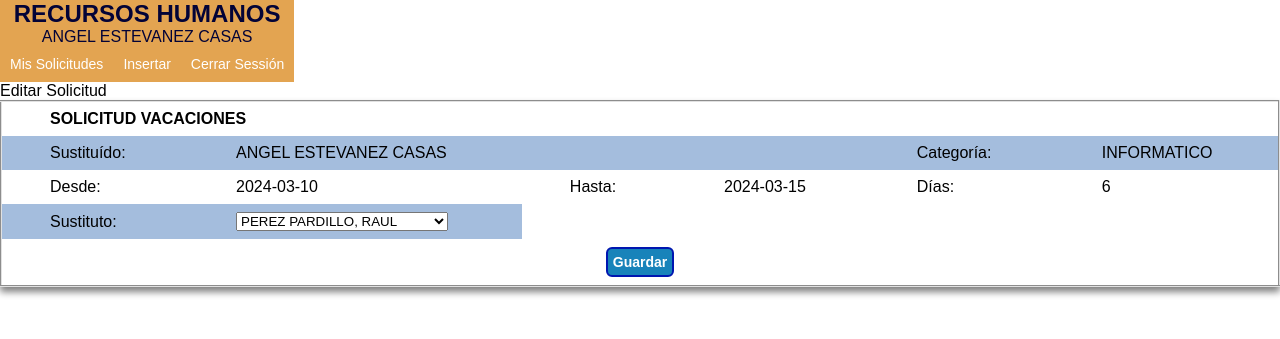
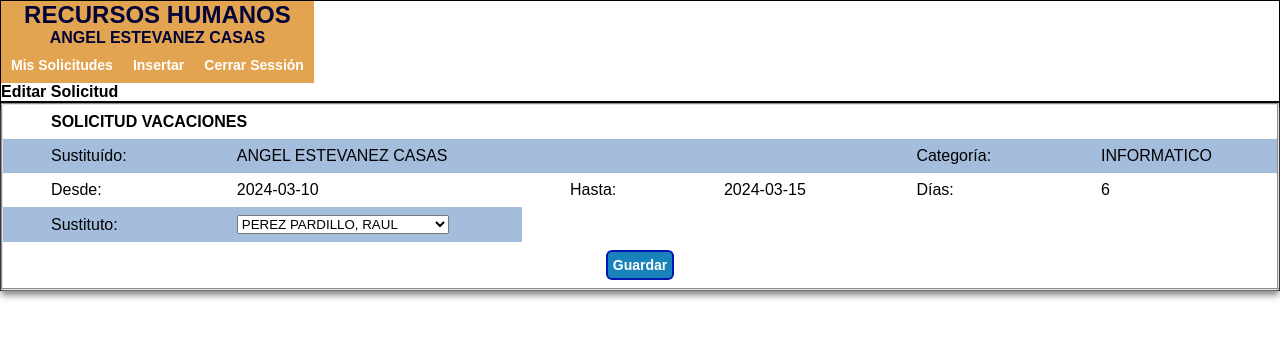
Before and after one commit to Anesca04/GestionRRHH, a PHP site: page /apps/sustituto.php?id=15 in a window 1280 px wide. Shown: the top 339 px of the page. Run offline with PHP 8.4, Linux system fonts and the light colour scheme; a user stored in the database is signed in; data comes from the database, SQL or seed files in the repository.

Commit message:
Update sustituto.php

```diff
--- a/apps/sustituto.php
+++ b/apps/sustituto.php
@@ -14,9 +14,15 @@
 <body>
 
 <div class="container">
-    <?php include("menu.php");?>
-    <p>Editar Solicitud</p>
+  <div class="fila">
+	  <div class="col-lg-12 col-md-12 col-sm-12 col-xs-12" style="font-weight:bold">
+        <?php include("menu.php");?>
+		<p>Editar Solicitud</p>
+      </div>
+  </div>
 
+  <div class="fila">
+    <div class="col-lg-12 col-md-12 col-sm-12 col-xs-12">
     <?php
     if (!isset($_POST['idSolicitud'])) { //Si el formulario no se ha enviado, lo muestra
         //Recupero el registro a modificar
@@ -86,13 +92,15 @@
     $sql=sprintf("insert into solicitud_has_sustituto (idSolicitud, idSustituto) values(%s, %s)", $idSolicitud, $idSustituto);
 
     //echo $sql;
-    echo "<h2 style='text-align:center'>SUSTITUTO AÑADIDO</h2>";
-    echo "<p style='text-align:center'><a href='inicio.php'><button class='boton'> Volver </button></a></p>";
+    echo "<br><h2 style='text-align:center'>SUSTITUTO AÑADIDO</h2>";
+    echo "<br><p style='text-align:center'><a href='inicio.php'><button class='boton'> Volver </button></a></p>";
 
     $db->query($sql); //Inserto el registro
 }
 ?>
 
+      </div>
+  </div>
 </div>
 
 </BODY>
```
